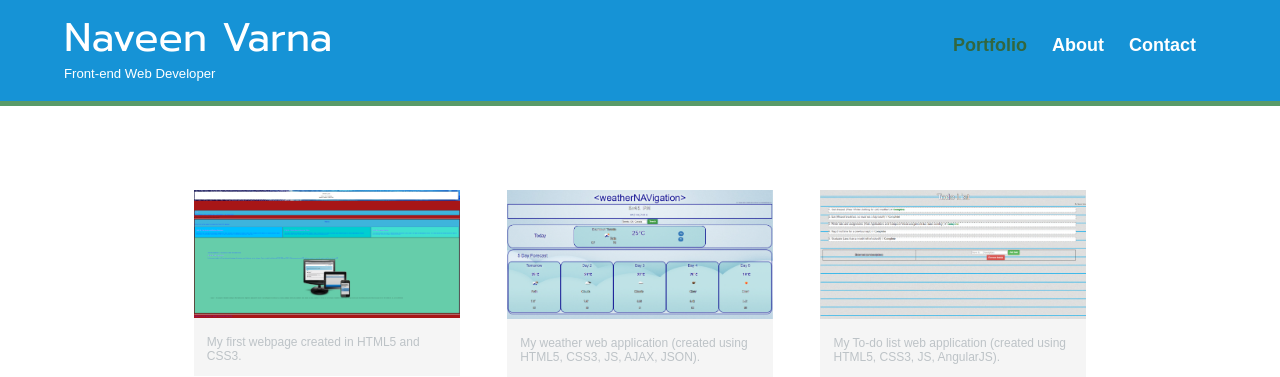
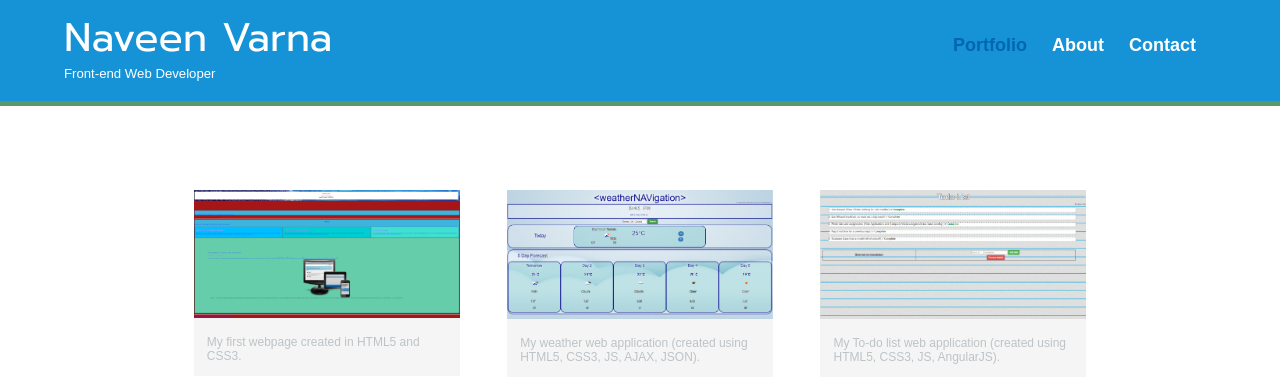
Before and after one commit to NaveenVarna/portfolio, a PHP site: page / in a window 1280 px wide. Shown: the top 377 px of the page. Run offline with PHP 8.4, Linux system fonts and the light colour scheme.

Commit message:
color change

```diff
--- a/css/main.css
+++ b/css/main.css
@@ -172,10 +172,10 @@ body {
   color: #999;
 }
 
-/* Green header */
+/* Header */
 header {
   background: #1693D6;
-  border-color: #1588C5;
+  border-color: #0067B0;
 }
 
 /* Nav bg on mobile */
@@ -199,5 +199,5 @@ nav a, nav a:visited {
 
 /* selected nav link */
 nav a.selected, nav a:hover {
-    color: #32673f;
+    color: #0067B0;
 }
```
